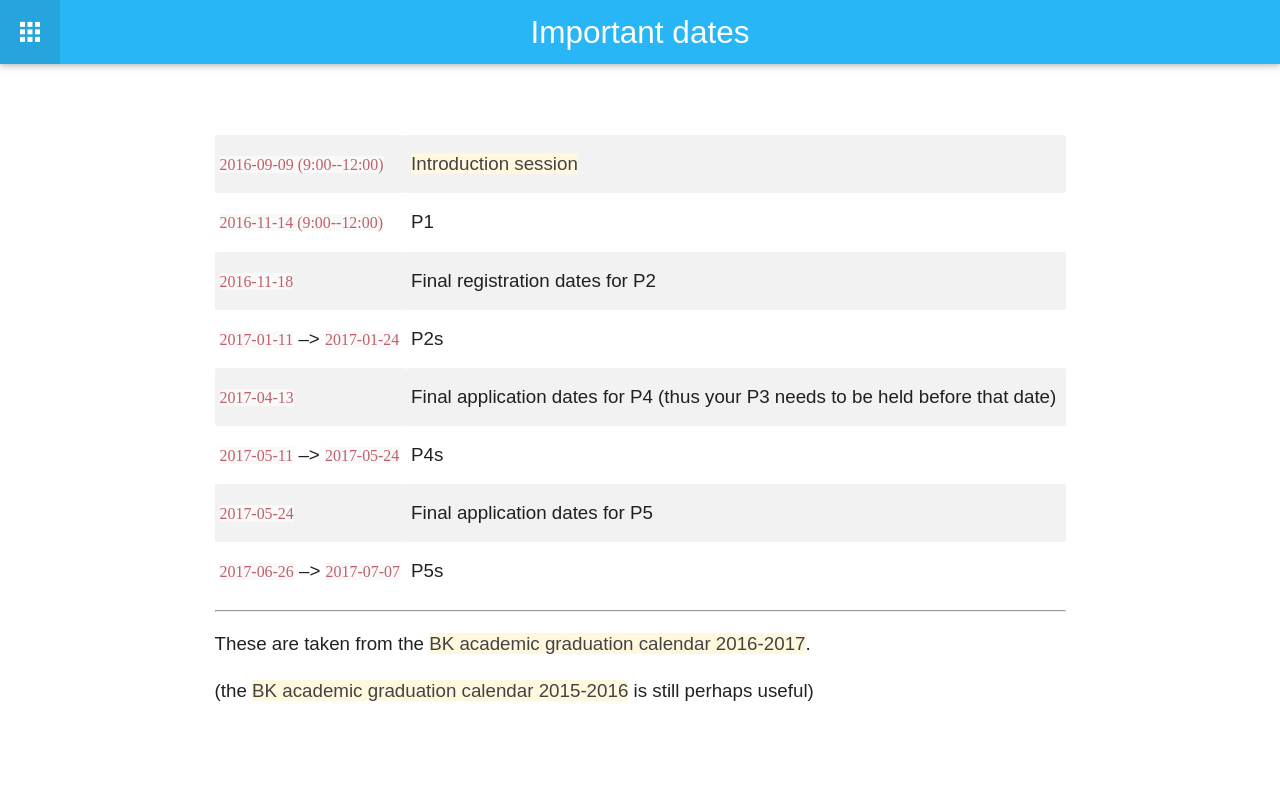
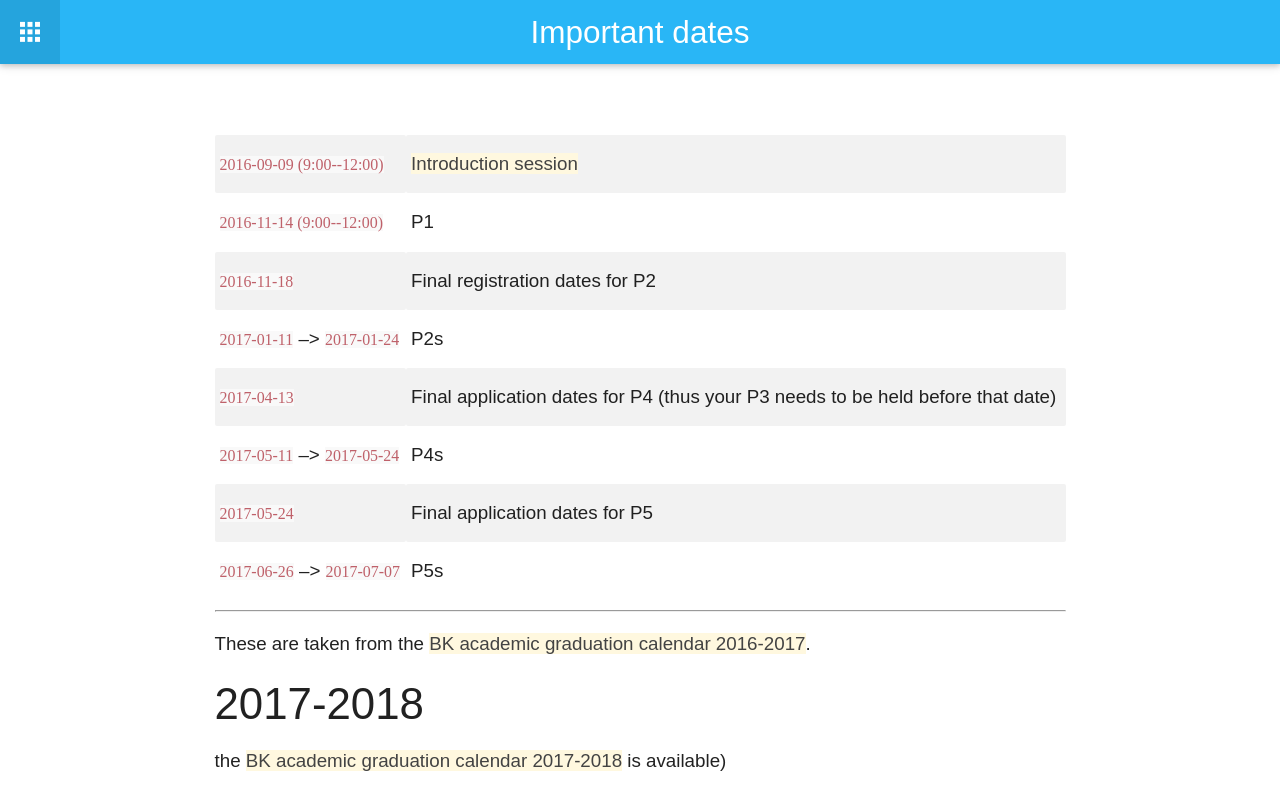
Before and after one commit to tudelft3d/geo2020, a Jekyll site: the page built from dates/index.md, in a window 1280 px wide. Shown: the top 810 px of the page. Built offline with Jekyll 4.4.1, drawn with Linux system fonts in a browser that asks for light colours; nearby versions of some CDN libraries.

Commit message:
graduation calendar 2017-2018 available

```diff
--- a/dates/index.md
+++ b/dates/index.md
@@ -19,4 +19,6 @@ permalink: /dates/
 
 These are taken from the [BK academic graduation calendar 2016-2017](http://studenten.tudelft.nl/fileadmin/Files/studentenportal/os/BKspecifiek/Jaarkalender_2016-2017_def_afstuderen.pdf).
 
-(the [BK academic graduation calendar 2015-2016](http://studenten.tudelft.nl/fileadmin/Files/studentenportal/os/BKspecifiek/Afstudeerkalender_2015-2016.pdf) is still perhaps useful)
+### 2017-2018
+
+the [BK academic graduation calendar 2017-2018](Jaarkalender_afstuderen_2017-2018.pdf) is available)
```
Also changed, not shown: _posts/2017-06-01-calendar-20172018.md (added, +10 -0 lines), 1 other file.
